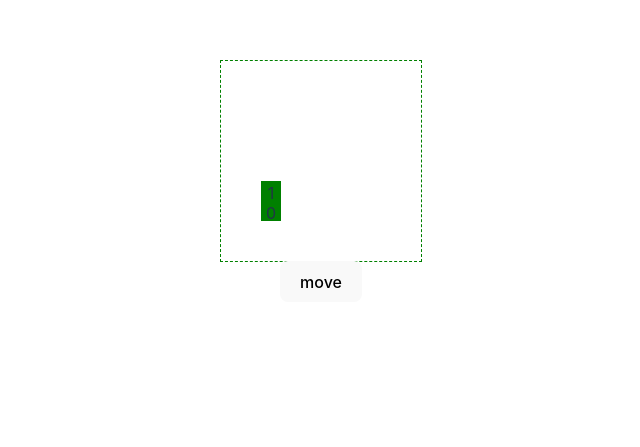
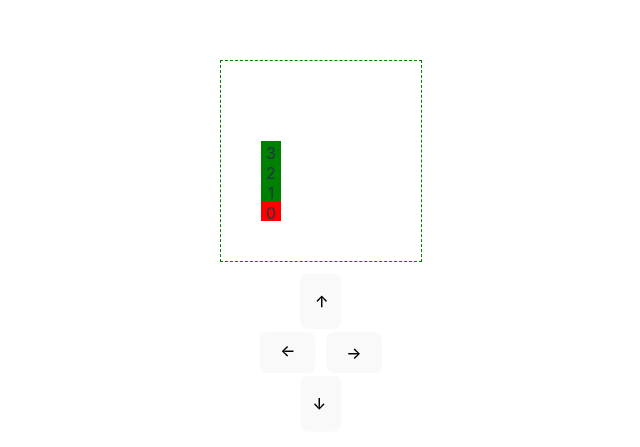
Before and after one commit to OwtmPatrick/snake, a Vue app: page / in a window 1280 px wide. Shown: the part 239-686 px from the top of the page, without its empty margins (319-959 px from the left). Built offline with nearby package versions, Linux system fonts and the light colour scheme.

Commit message:
add move direction buttons

```diff
--- a/src/components/Field.vue
+++ b/src/components/Field.vue
@@ -6,7 +6,9 @@ export default {
   data() {
     const snake = new Snake([
       { x: 2, y: 2 },
-      { x: 2, y: 3 }
+      { x: 2, y: 3 },
+      { x: 2, y: 4 },
+      { x: 2, y: 5 }
     ]);
 
     return {
@@ -15,8 +17,8 @@ export default {
   },
 
   methods: {
-    moveSnake(): void {
-      this.snake.move(Direction.Up);
+    moveSnake(direction: Direction): void {
+      this.snake.move(direction);
     }
   }
 };
@@ -28,13 +30,24 @@ export default {
       <li
         v-for="(dot, index) in snake.dots"
         class="dot"
-        :style="{ left: `${dot.x * 20}px`, bottom: `${dot.y * 20}px` }"
+        :style="{
+          left: `${dot.x * 20}px`,
+          bottom: `${dot.y * 20}px`,
+          background: index === 0 ? 'red' : 'green'
+        }"
       >
         {{ index }}
       </li>
     </ul>
 
-    <button @click="moveSnake">move</button>
+    <div class="btns-wrapper">
+      <button class="btn btn_up" @click="moveSnake(0)">→</button>
+      <div class="btns-left-rigt-wrapper">
+        <button class="btn btn_left" @click="moveSnake(3)">→</button>
+        <button class="btn btn_right" @click="moveSnake(1)">→</button>
+      </div>
+      <button class="btn btn_down" @click="moveSnake(2)">→</button>
+    </div>
   </div>
 </template>
 
@@ -58,5 +71,31 @@ export default {
   height: 20px;
   background: green;
   position: absolute;
+  box-sizing: border-box;
+}
+
+.btns-wrapper {
+  margin-top: 20px;
+  display: flex;
+  flex-direction: column;
+  align-items: center;
+  gap: 10px;
+}
+
+.btns-left-rigt-wrapper {
+  display: flex;
+  gap: 10px;
+}
+
+.btn_up {
+  transform: rotate(-90deg);
+}
+
+.btn_down {
+  transform: rotate(90deg);
+}
+
+.btn_left {
+  transform: rotate(180deg);
 }
 </style>
```
